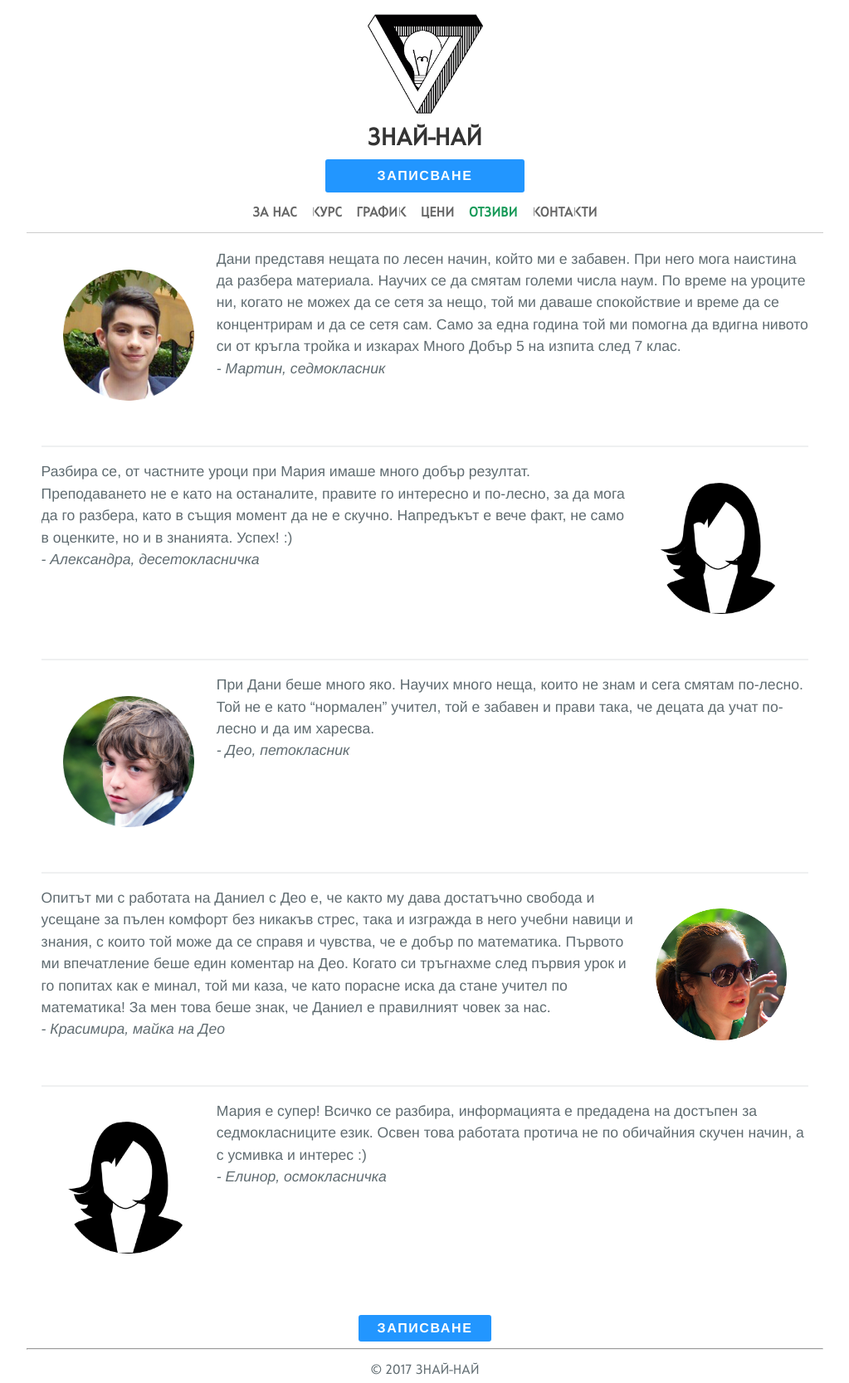
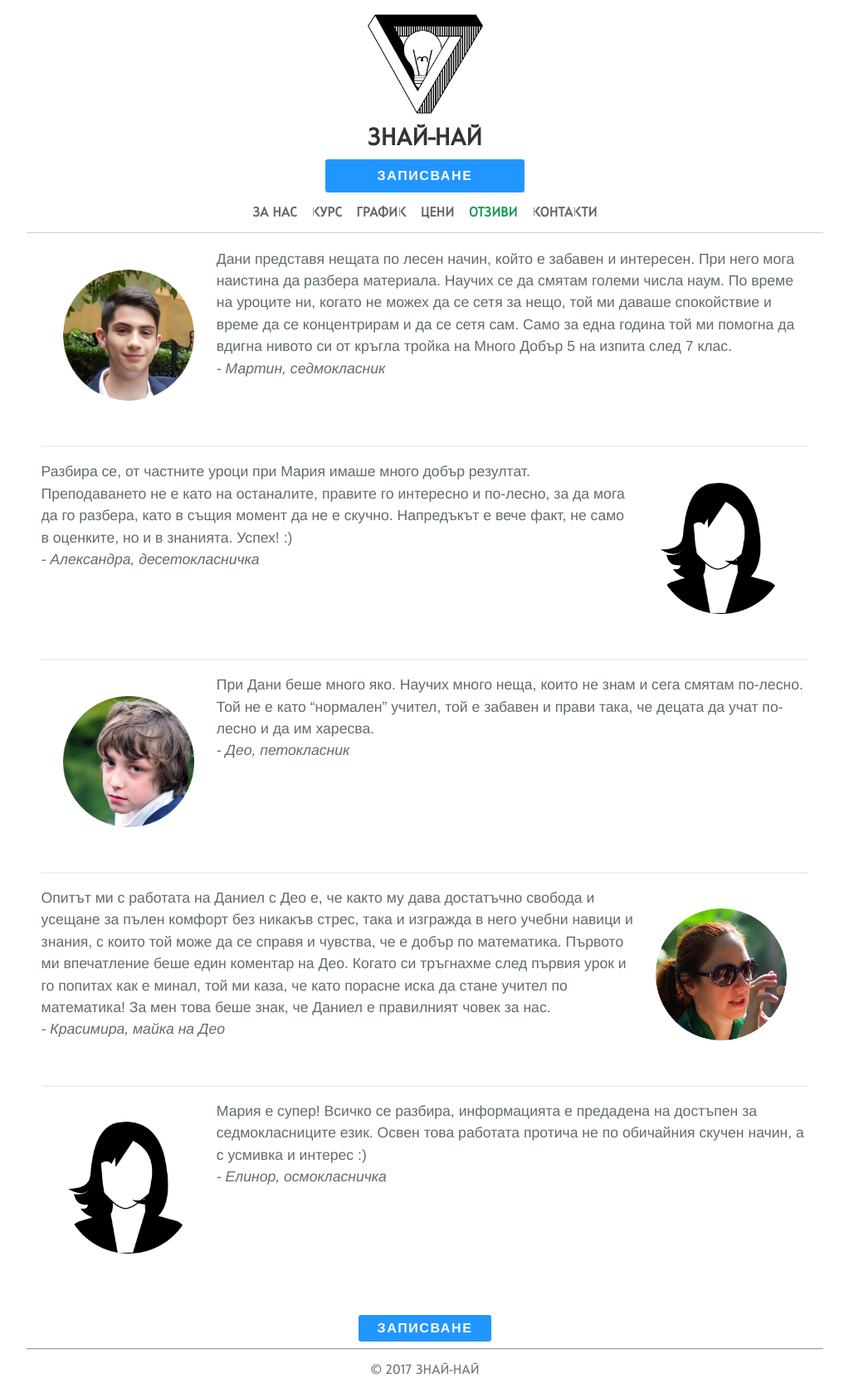
Before and after one commit to znainai/znainai.github.io, a Jekyll site: the page built from _pages/feedback.md, in a window 1280 px wide. Shown: the whole page at 83% size, without its empty margins (128-1151 px from the left). Built offline with Jekyll 4.4.1, drawn with Linux system fonts in a browser that asks for light colours.

Commit message:
Update feedback.md

```diff
--- a/_pages/feedback.md
+++ b/_pages/feedback.md
@@ -5,7 +5,7 @@ title: Отзиви
   <p class="photo left">
     <img src="{{ "/assets/images/marti.png" }}" alt="Мартин">
   </p>
-Дани представя нещата по лесен начин, който ми е забавен. При него мога наистина да разбера материала. Научих се да смятам големи числа наум. По време на уроците ни, когато не можех да се сетя за нещо, той ми даваше спокойствие и време да се концентрирам и да се сетя сам. Само за една година той ми помогна да вдигна нивото си от кръгла тройка и изкарах Много Добър 5 на изпита след 7 клас.
+Дани представя нещата по лесен начин, който е забавен и интересен. При него мога наистина да разбера материала. Научих се да смятам големи числа наум. По време на уроците ни, когато не можех да се сетя за нещо, той ми даваше спокойствие и време да се концентрирам и да се сетя сам. Само за една година той ми помогна да вдигна нивото си от кръгла тройка на Много Добър 5 на изпита след 7 клас.
 <br>
 <i>- Мартин, седмокласник</i>
 </div>
```
